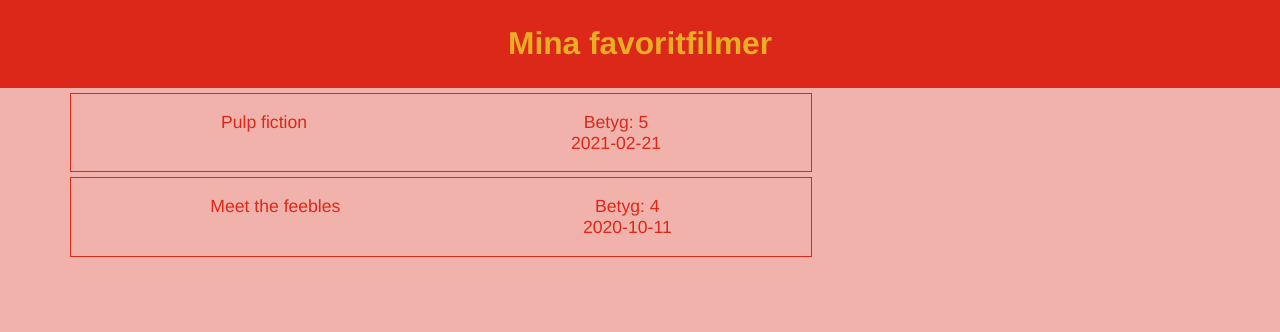
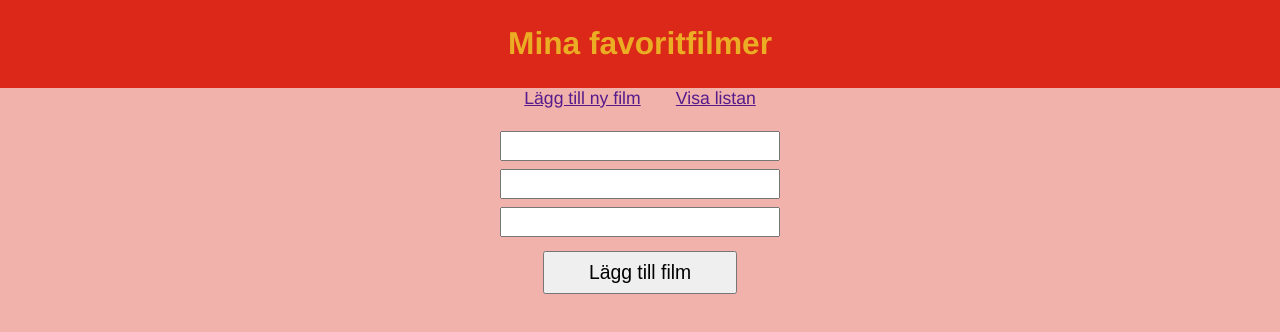
Before and after one commit to iths-sthm-feu20-effektiv/vue-repetition, a Vue app: page / in a window 1280 px wide. Shown: the top 332 px of the page. Built offline with nearby package versions, Linux system fonts and the light colour scheme.

Commit message:
Added form component, v-if in App

```diff
--- a/src/App.vue
+++ b/src/App.vue
@@ -1,22 +1,33 @@
 <template>
-    <div>
-        <header>
-            Mina favoritfilmer
-        </header>
-    </div>
+    <header>
+        Mina favoritfilmer
+    </header>
     <main>
-        <MovieList v-bind:list="movieList"></MovieList>
+		<nav>
+			<a @click.prevent="showAddForm" href=""> Lägg till ny film </a>
+			<a @click.prevent="showList" href=""> Visa listan </a>
+		</nav>
+        <MovieList
+            v-if="selectedView === MOVIE_LIST"
+            v-bind:list="movieList"></MovieList>
+        <AddMovie
+            v-if="selectedView === ADD_FORM"></AddMovie>
     </main>
 </template>
 
 <script>
 import MovieList from './components/movieList/MovieList'
+import AddMovie from './components/addForm/AddMovie'
+
 export default {
     name: 'App',
     components: {
-        MovieList
+        MovieList, AddMovie
     },
     data: () => ({
+        MOVIE_LIST: 'movie list',
+        ADD_FORM: 'add form',
+        selectedView: 'add form',
         movieList: [
 			{
 				id: 1,
@@ -31,7 +42,15 @@ export default {
 				dateViewed: '2020-10-11'
 			}
 		]  // list
-    })
+    }),  // data
+    methods: {
+        showAddForm() {
+            this.selectedView = this.ADD_FORM
+        },
+        showList() {
+            this.selectedView = this.MOVIE_LIST
+        }
+    }
 }
 </script>
 
@@ -43,6 +62,12 @@ header {
     margin: 0em;
     font-size: 1.8em;
     font-weight: bold;
+}
+
+nav > a {
+    display: inline-block;
+    margin-left: 1em;
+    margin-right: 1em;
 }
 
 #app {
--- /dev/null
+++ b/src/components/addForm/AddMovie.vue
@@ -0,0 +1,38 @@
+<template>
+	<section class="component">
+		<input type="text" value="" />
+		<input type="text" value="" />
+		<input type="text" value="" />
+
+		<button> Lägg till film </button>
+	</section>
+</template>
+
+<script>
+export default {
+	props: {},
+	data: () => ({
+
+	})
+}
+</script>
+
+<style scoped>
+.component {
+	display: flex;
+	flex-direction: column;
+	align-items: center;
+	padding: 1em;
+}
+input {
+	font-size: 1.2em;
+	max-width: 20em;
+	margin: 0.2em;
+}
+button {
+	font-size: 1.1em;
+	width: 10em;
+	padding: 0.4em 0.8em;
+	margin: 0.5em;
+}
+</style>
--- a/src/components/movieList/MovieList.vue
+++ b/src/components/movieList/MovieList.vue
@@ -1,5 +1,5 @@
 <template>
-	<div class="movie-list">
+	<section class="movie-list">
 		<div class="movie-item"
 		v-for="movie in list" v-bind:key="movie.id">
 			<div>
@@ -11,7 +11,7 @@
 			</div>
 		</div>
 
-	</div>
+	</section>
 </template>
 
 <script>
```
Also changed, not shown: 1 other file (tests, documents, lock files or other folders).
